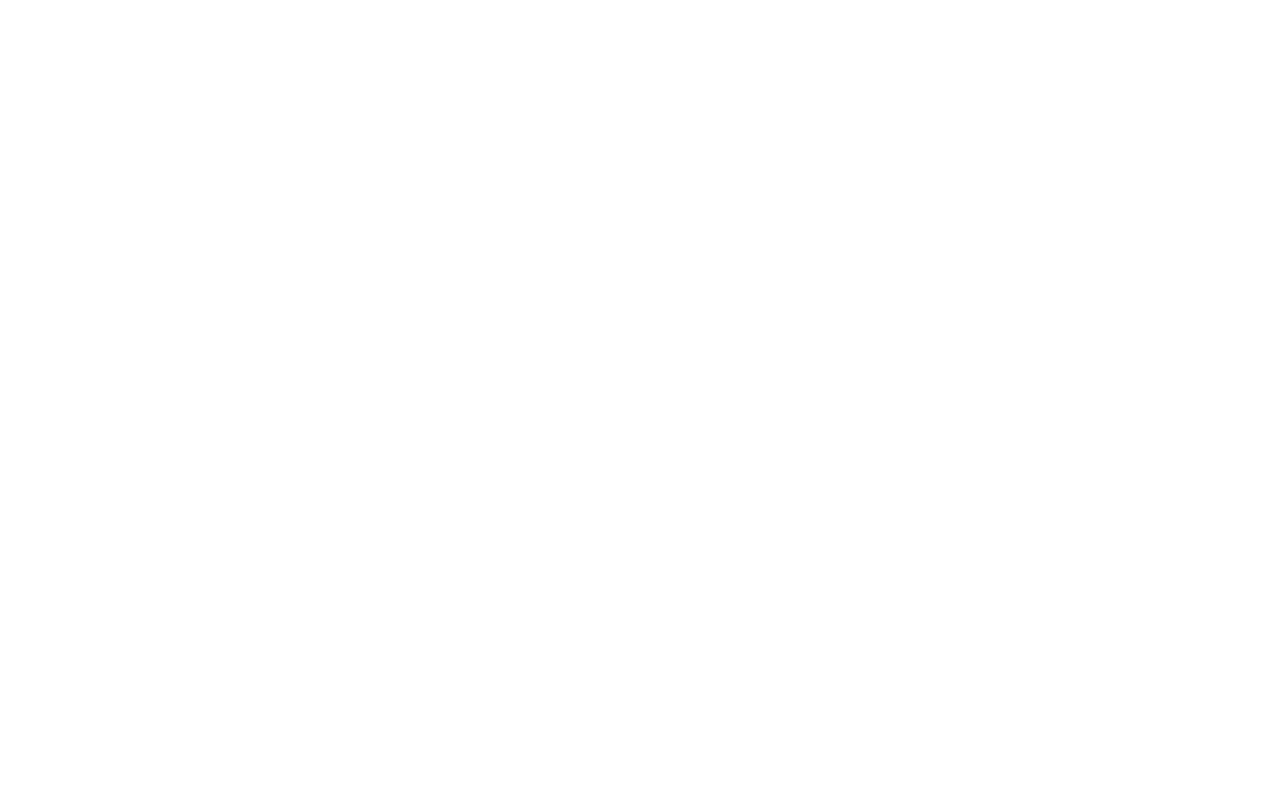
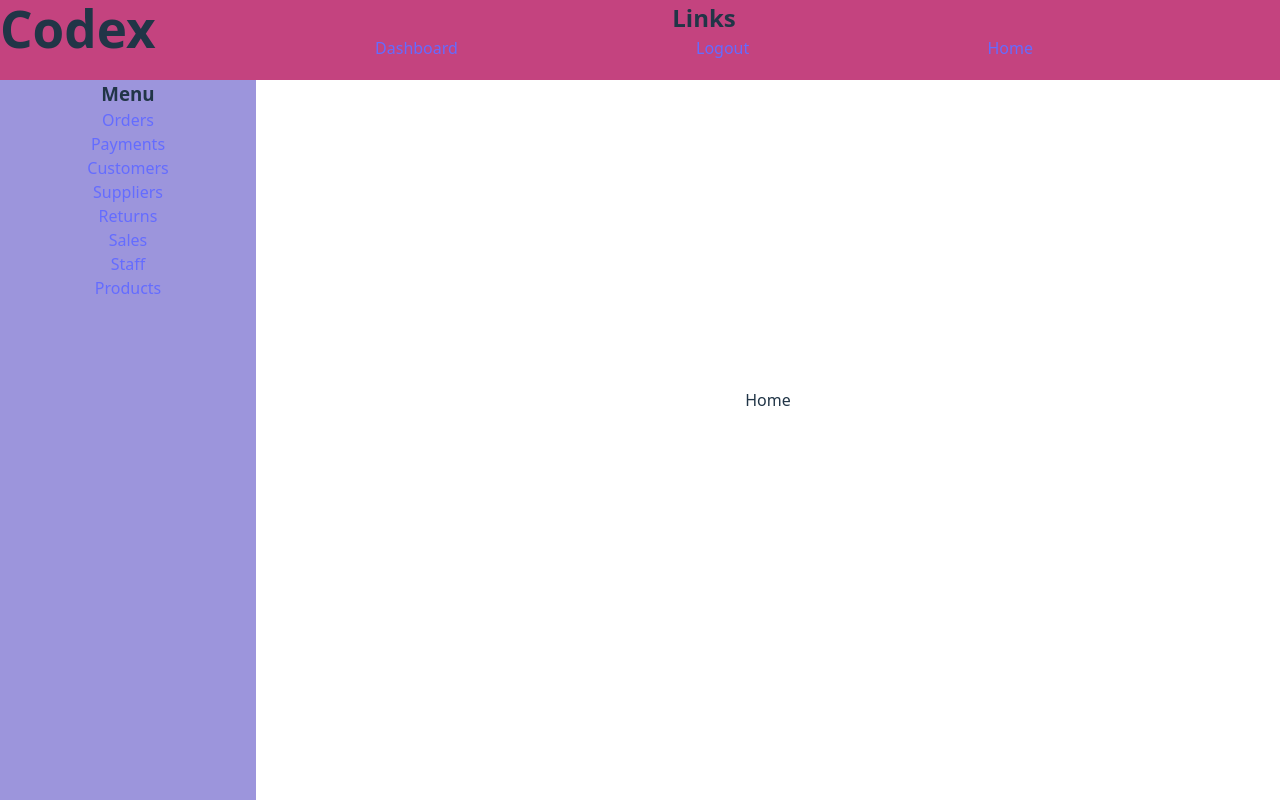
Before and after one commit to anmolguptanpj/Ecommercev1_FrontendAdmin, a React (Vite) app: page /home in a window 1280 px wide. Before the commit this address had no page. Built offline with nearby package versions, Linux system fonts and the light colour scheme.

Commit message:
worked on css, home alignments,sidebar positions

```diff
--- a/src/App.css
+++ b/src/App.css
@@ -17,9 +17,8 @@
 
 
 #header{
-    width: 99vw;
+    width: 100vw;
     height: 10vh;
-    text-align: center;
     border: 2px ;
     background-color: #c4437f;
 
@@ -42,9 +41,5 @@
 
 
 #outlet{
-     width: 78.85%;
-     text-align: center;
-     border: 2px;
-
-
+    width:80%;
 }
--- a/src/App.jsx
+++ b/src/App.jsx
@@ -8,7 +8,6 @@
 import './App.css'
 
 import Header from "./components/Header";
-import Footer from "./components/Footer";
 import Sidebar from "./components/Sidebar";
 
 // Pages
@@ -22,48 +21,44 @@
 import Staff from "./Pages/Staff";
 import Products from "./Pages/Products";
 import Customer from "./Pages/Customer";
+import Home from "./Pages/Home";
 
 function App() {
-  /* ---------------------- PUBLIC LAYOUT ---------------------- */
+
   const PublicLayout = () => {
     return (
       <div id="main">
         <div id="header"><Header /></div>
-        <div id = "body">
+        <div id="body">
           <div id="sidebar"><Sidebar /></div>
           <div id="outlet"><Outlet /></div>
         </div>
       </div>
-
-    )
+    );
   };
 
-
-
-
-  const secLayout = () => {
+  const SecLayout = () => {
     return (
       <div id="main">
         <div id="header"><Header /></div>
         <div id="outlet"><Outlet /></div>
-        </div>
-
-
-    )
+      </div>
+    );
   };
 
   return (
     <Router>
       <Routes>
-        {/* ❌ No layout for Login */}
+
         <Route path="/" element={<Login />} />
 
-        {/* ❌ No layout for Dashboard */}
-             <Route path="/dashboard" element={<Dashboard />} />
+        {/* Dashboard → Header only */}
+        <Route element={<SecLayout />}>
+          <Route path="/dashboard" element={<Dashboard />} />
+        </Route>
 
-        {/* ✅ Layout applies to all these routes */}
+        {/* All others → Full layout */}
         <Route element={<PublicLayout />}>
-
           <Route path="/staff" element={<Staff />} />
           <Route path="/orders" element={<Orders />} />
           <Route path="/products" element={<Products />} />
@@ -72,10 +67,13 @@
           <Route path="/returns" element={<Returns />} />
           <Route path="/sales" element={<Sales />} />
           <Route path="/suppliers" element={<Suppliers />} />
+          <Route path="/home" element={<Home />} />
         </Route>
+
       </Routes>
     </Router>
   );
 }
 
+
 export default App;
--- a/src/Pages/Dashboard.jsx
+++ b/src/Pages/Dashboard.jsx
@@ -4,7 +4,7 @@
 
 function Dashboard() {
   return (
-    <div>
+    <div style={{display:'flex',flexDirection:'row',alignItems:'center',justifyContent:'center',height:'80vh'}}>
       <Link to="/orders">Orders</Link>
     </div>
 
--- /dev/null
+++ b/src/Pages/Home.jsx
@@ -0,0 +1,9 @@
+import React from 'react'
+
+function Home() {
+  return (
+     <div style={{display:'flex',flexDirection:'row',alignItems:'center',justifyContent:'center',height:'80vh'}}>Home</div>
+  )
+}
+
+export default Home
--- a/src/Pages/Login.jsx
+++ b/src/Pages/Login.jsx
@@ -6,7 +6,7 @@
   return (
     <div>
 
-      <Link to="/dashboard">Dashboard</Link>
+      <Link to="/home">Home</Link>
     </div>
   )
 }
--- /dev/null
+++ b/src/components/Header.css
@@ -0,0 +1,23 @@
+#header_main{
+    width: 100vw;
+    display: flex;
+    flex-direction: row;
+}
+
+#links{
+     width: 70vw;
+     display: flex;
+     flex-direction: column;
+     text-align: center;
+}
+
+#logo{
+    width: 20vw;
+}
+
+
+#nav{
+    display: flex;
+    flex-direction: row;
+    justify-content: space-around;
+}
--- a/src/components/Header.jsx
+++ b/src/components/Header.jsx
@@ -1,8 +1,20 @@
 import React from 'react'
+import { Link } from 'react-router-dom'
+import './Header.css'
 
 function Header() {
   return (
-    <div>Header</div>
+    <div id="header_main">
+      <div id="logo"><h1>Codex</h1></div>
+      <div id="links">
+       <div id ="dis"> <h2>Links</h2></div>
+        <div id="nav">
+          <Link to="/dashboard" className='Mylinks'>Dashboard</Link>
+          <Link to="/" className='Mylinks'>Logout</Link>
+          <Link to="/home" className='MyLinks'>Home</Link>
+        </div>
+      </div>
+    </div>
   )
 }
 
--- /dev/null
+++ b/src/components/Sidebar.css
@@ -0,0 +1,4 @@
+#Links{
+    display: flex;
+    flex-direction: column;
+}
--- a/src/components/Sidebar.jsx
+++ b/src/components/Sidebar.jsx
@@ -1,8 +1,32 @@
 import React from 'react'
+import { Link } from 'react-router-dom'
+import './Sidebar.css'
 
 function Sidebar() {
   return (
-    <div>Sidebar</div>
+    <div>
+      <div id="menu">
+         <h3>Menu</h3>
+      </div>
+      <div id="Links" >
+        <Link to='/orders'>Orders</Link>
+        <Link to='/payments'>Payments</Link>
+        <Link to='/customer'>Customers</Link>
+        <Link to='/suppliers'>Suppliers</Link>
+        <Link to='/returns'>Returns</Link>
+        <Link to='/sales'>Sales</Link>
+        <Link to='/staff'>Staff</Link>
+        <Link to='/products'>Products</Link>
+
+
+
+
+
+
+
+      </div>
+    </div>
+
   )
 }
 
```
